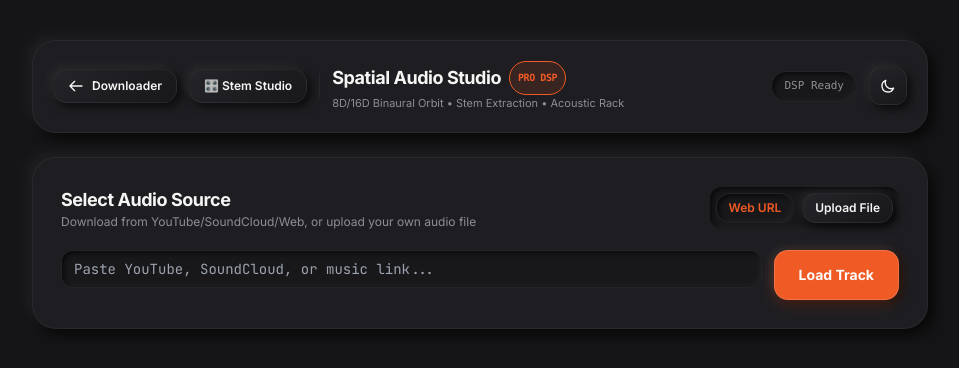
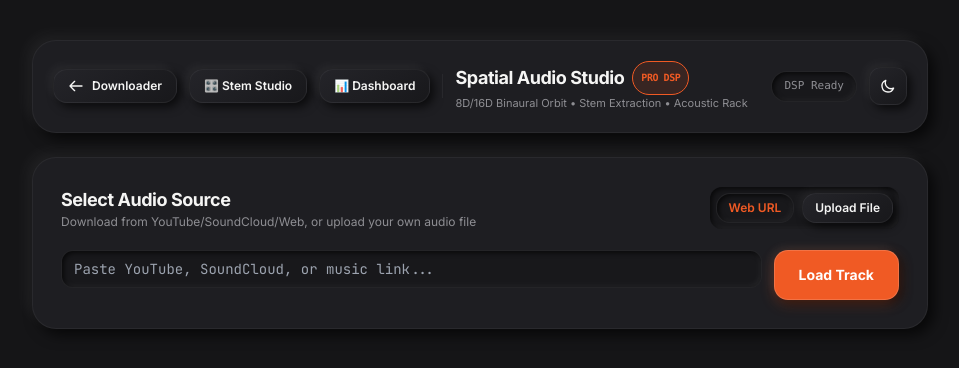
Before and after one commit to abhianand123/ytdown, a Flask app: page /8d in a window 1280 px wide. Shown: the top 368 px of the page, without its empty margins (160-1119 px from the left). Run offline with Flask 3, Linux system fonts and the light colour scheme; some libraries are stand-ins or nearby versions.

Commit message:
isme grout bhar dege

```diff
--- a/templates/8d.html
+++ b/templates/8d.html
@@ -334,6 +334,9 @@
         </a>
         <a href="/stems" class="nm-btn p-2.5 sm:px-3.5 sm:py-2 flex items-center gap-2 text-xs font-semibold" title="Stem Splitter & Track Isolator Studio">
           <span>🎛️ Stem Studio</span>
+        </a>
+        <a href="/dashboard" class="nm-btn p-2.5 sm:px-3.5 sm:py-2 flex items-center gap-2 text-xs font-semibold" title="Phone Hardware Dashboard">
+          <span>📊 Dashboard</span>
         </a>
         <div class="h-6 w-px bg-[var(--nm-border)]"></div>
         <div>
```
